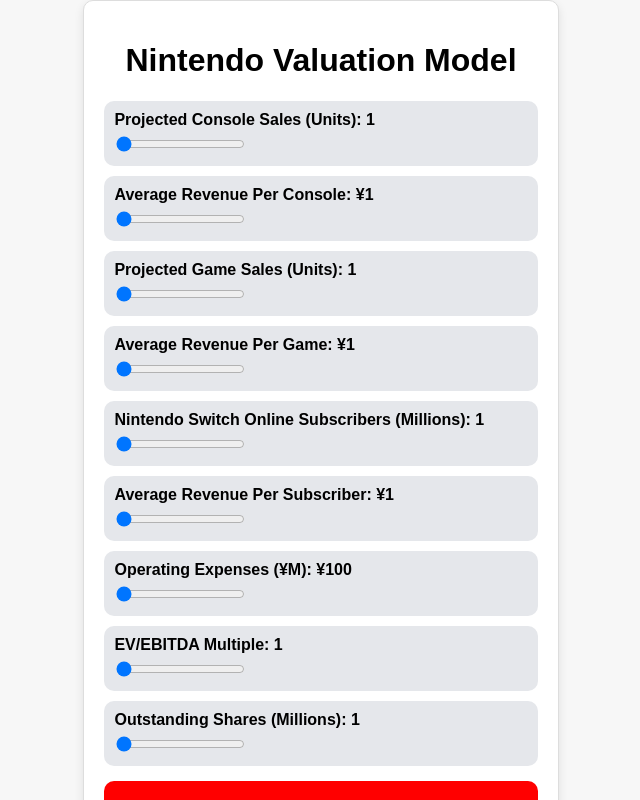
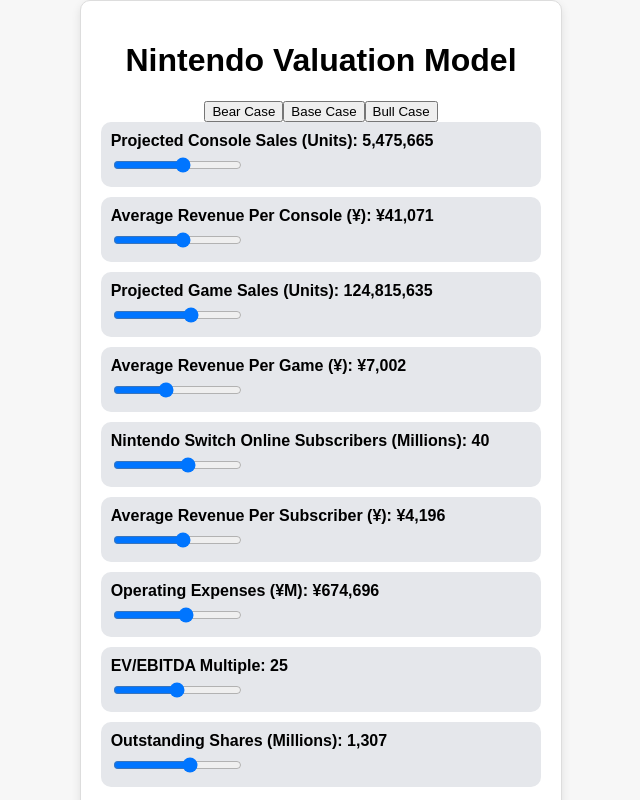
Before and after one commit to GavinKelly1/nintendo-valuation, a React (Create React App) app: page / in a window 1280 px wide. Shown: the top 800 px of the page, without its empty margins (340-980 px from the left). Built offline with nearby package versions, Linux system fonts and the light colour scheme.

Commit message:
Added Bear, Base, and Bull Case Scenarios

```diff
--- a/src/NintendoValuation.js
+++ b/src/NintendoValuation.js
@@ -5,21 +5,67 @@
   const formatter = new Intl.NumberFormat("en-US", { notation: "standard" });
 
   // State Variables for Sliders
-  const [consoleSales, setConsoleSales] = useState(1); // Projected Console Sales (Units)
-  const [revenuePerConsole, setRevenuePerConsole] = useState(1); // Revenue Per Console (JPY)
-  const [gameSales, setGameSales] = useState(1); // Projected Game Sales (Units)
-  const [revenuePerGame, setRevenuePerGame] = useState(1); // Revenue Per Game (JPY)
-  const [subscribers, setSubscribers] = useState(1); // Switch Online Subscribers (Millions)
-  const [revenuePerSubscriber, setRevenuePerSubscriber] = useState(1); // Revenue Per Subscriber (JPY)
-  const [expenses, setExpenses] = useState(100); // Operating Expenses (JPY M)
-  const [evMultiple, setEvMultiple] = useState(1); // EV/EBITDA Multiple
-  const [outstandingShares, setOutstandingShares] = useState(1); // Outstanding Shares (Millions)
+  const [consoleSales, setConsoleSales] = useState(5_475_665);
+  const [revenuePerConsole, setRevenuePerConsole] = useState(41_071);
+  const [gameSales, setGameSales] = useState(124_815_635);
+  const [revenuePerGame, setRevenuePerGame] = useState(7_002);
+  const [subscribers, setSubscribers] = useState(40);
+  const [revenuePerSubscriber, setRevenuePerSubscriber] = useState(4_196);
+  const [expenses, setExpenses] = useState(674_696);
+  const [evMultiple, setEvMultiple] = useState(25);
+  const [outstandingShares, setOutstandingShares] = useState(1_307);
 
-  // **New Revenue Calculation**
+  // **Scenarios**
+  const scenarios = {
+    bear: {
+      consoleSales: 4_000_000,
+      revenuePerConsole: 38_000,
+      gameSales: 100_000_000,
+      revenuePerGame: 6_500,
+      subscribers: 35,
+      revenuePerSubscriber: 4_000,
+      expenses: 700_000,
+      evMultiple: 20,
+    },
+    base: {
+      consoleSales: 5_475_665,
+      revenuePerConsole: 41_071,
+      gameSales: 124_815_635,
+      revenuePerGame: 7_002,
+      subscribers: 40,
+      revenuePerSubscriber: 4_196,
+      expenses: 674_696,
+      evMultiple: 25,
+    },
+    bull: {
+      consoleSales: 6_000_000,
+      revenuePerConsole: 44_000,
+      gameSales: 140_000_000,
+      revenuePerGame: 7_500,
+      subscribers: 45,
+      revenuePerSubscriber: 4_500,
+      expenses: 650_000,
+      evMultiple: 30,
+    },
+  };
+
+  const setScenario = (type) => {
+    const scenario = scenarios[type];
+    setConsoleSales(scenario.consoleSales);
+    setRevenuePerConsole(scenario.revenuePerConsole);
+    setGameSales(scenario.gameSales);
+    setRevenuePerGame(scenario.revenuePerGame);
+    setSubscribers(scenario.subscribers);
+    setRevenuePerSubscriber(scenario.revenuePerSubscriber);
+    setExpenses(scenario.expenses);
+    setEvMultiple(scenario.evMultiple);
+  };
+
+  // **Revenue Calculation**
   const revenue =
-    consoleSales * revenuePerConsole + // Console Revenue
-    gameSales * revenuePerGame + // Game Sales Revenue
-    subscribers * revenuePerSubscriber * 1_000_000; // Subscription Revenue
+    consoleSales * revenuePerConsole +
+    gameSales * revenuePerGame +
+    subscribers * revenuePerSubscriber * 1_000_000;
 
   // **EBITDA Calculation**
   const ebitda = revenue - expenses * 1_000_000;
@@ -37,21 +83,28 @@
     <div className="container">
       <h1 className="title">Nintendo Valuation Model</h1>
 
+      {/* Scenario Buttons */}
+      <div className="scenario-buttons">
+        <button className="scenario bear" onClick={() => setScenario("bear")}>Bear Case</button>
+        <button className="scenario base" onClick={() => setScenario("base")}>Base Case</button>
+        <button className="scenario bull" onClick={() => setScenario("bull")}>Bull Case</button>
+      </div>
+
       {/* Sliders Section */}
       {[
-        { label: "Projected Console Sales (Units)", value: consoleSales, setter: setConsoleSales, min: 1, max: 30_000_000 }, // No JPY
-        { label: "Average Revenue Per Console", value: revenuePerConsole, setter: setRevenuePerConsole, min: 100, max: 150_000, prefix: "¥" }, // JPY
-        { label: "Projected Game Sales (Units)", value: gameSales, setter: setGameSales, min: 1, max: 500_000_000 }, // No JPY
-        { label: "Average Revenue Per Game", value: revenuePerGame, setter: setRevenuePerGame, min: 10, max: 10_000, prefix: "¥" }, // JPY
-        { label: "Nintendo Switch Online Subscribers (Millions)", value: subscribers, setter: setSubscribers, min: 1, max: 300 }, // No JPY
-        { label: "Average Revenue Per Subscriber", value: revenuePerSubscriber, setter: setRevenuePerSubscriber, min: 1, max: 15_000, prefix: "¥" }, // JPY
-        { label: "Operating Expenses (¥M)", value: expenses, setter: setExpenses, min: 100, max: 1_500_000, prefix: "¥" }, // JPY
-        { label: "EV/EBITDA Multiple", value: evMultiple, setter: setEvMultiple, min: 1, max: 200 }, // No JPY
-        { label: "Outstanding Shares (Millions)", value: outstandingShares, setter: setOutstandingShares, min: 1, max: 1_500 }, // No JPY
-      ].map(({ label, value, setter, min, max, prefix = "", suffix = "" }, index) => (
+        { label: "Projected Console Sales (Units)", value: consoleSales, setter: setConsoleSales, min: 1, max: 10_000_000 },
+        { label: "Average Revenue Per Console (¥)", value: revenuePerConsole, setter: setRevenuePerConsole, min: 30_000, max: 50_000, prefix: "¥" },
+        { label: "Projected Game Sales (Units)", value: gameSales, setter: setGameSales, min: 1, max: 200_000_000 },
+        { label: "Average Revenue Per Game (¥)", value: revenuePerGame, setter: setRevenuePerGame, min: 5_000, max: 10_000, prefix: "¥" },
+        { label: "Nintendo Switch Online Subscribers (Millions)", value: subscribers, setter: setSubscribers, min: 10, max: 60 },
+        { label: "Average Revenue Per Subscriber (¥)", value: revenuePerSubscriber, setter: setRevenuePerSubscriber, min: 2_000, max: 6_000, prefix: "¥" },
+        { label: "Operating Expenses (¥M)", value: expenses, setter: setExpenses, min: 500_000, max: 800_000, prefix: "¥" },
+        { label: "EV/EBITDA Multiple", value: evMultiple, setter: setEvMultiple, min: 10, max: 40 },
+        { label: "Outstanding Shares (Millions)", value: outstandingShares, setter: setOutstandingShares, min: 1_000, max: 1_500 },
+      ].map(({ label, value, setter, min, max, prefix = "" }, index) => (
         <div key={index} className="slider-container">
           <label>
-            {label}: {prefix}{formatter.format(value)}{suffix}
+            {label}: {prefix}{formatter.format(value)}
           </label>
           <input
             type="range"
@@ -59,14 +112,13 @@
             max={max}
             value={value}
             onChange={(e) => setter(Number(e.target.value))}
-            className="w-full"
           />
         </div>
       ))}
 
       {/* Stock Price Box */}
       <div className="stock-price">
-        Stock Price: ¥{stockPrice > 0 ? stockPrice.toFixed(2) : "0.00"}
+        Stock Price: ¥{stockPrice.toFixed(2)}
       </div>
 
       {/* Results Section */}
```
